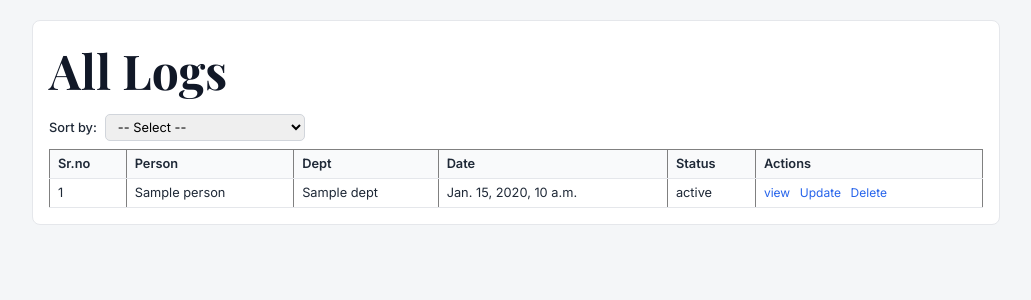
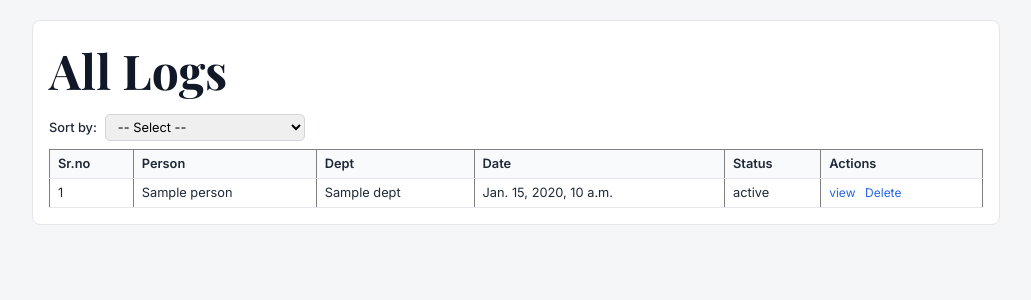
Before and after one commit to PratikG345/LogMate, a Django app: template blogsite/core/templates/core/list.html in a window 1280 px wide. Shown: the part 52-352 px from the top of the page, without its empty margins (124-1155 px from the left). Run offline with Django 5.2, Linux system fonts and the light colour scheme; the template is opened without the code that fills it: most values are stand-ins (such as "Sample title", 1, 10 or a date in 2020); data that the repository does not hold is empty.

Commit message:
removed update button

```diff
--- a/blogsite/core/templates/core/list.html
+++ b/blogsite/core/templates/core/list.html
@@ -34,7 +34,6 @@
         <td>{{ log.status }}</td>
         <td>
           <a href="{% url "log_detail" log.pk %}">view</a>
-          <a href="{% url "update_log" log.pk %}">Update</a>
           <a href="{% url "delete_log" log.pk %}">Delete</a>
         </td>
       </tr>
```
